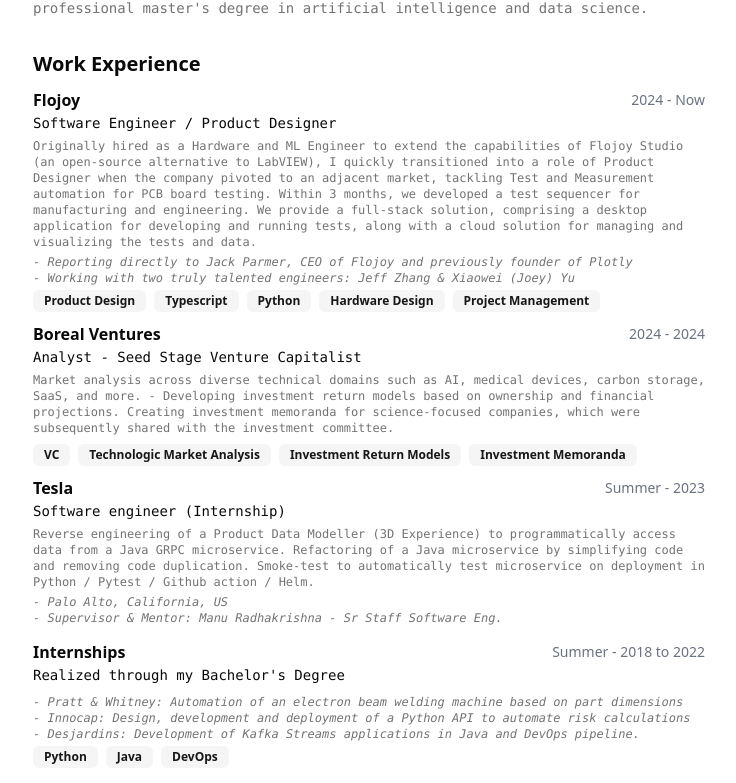
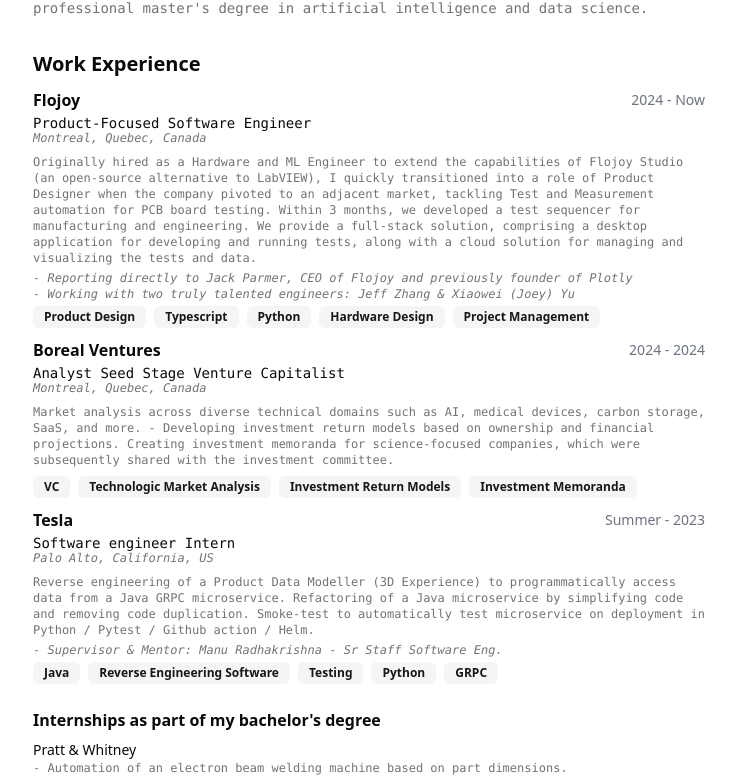
Before and after one commit to LatentDream/guillaume.sh, a React (Vite) app: page / in a window 1280 px wide. Shown: the part 372-1155 px from the top of the page, without its empty margins (271-1007 px from the left). Built offline with nearby package versions, Linux system fonts and the light colour scheme.

Commit message:
chore: split internship and jobs

```diff
--- a/src/components/ui/job-card.tsx
+++ b/src/components/ui/job-card.tsx
@@ -54,14 +54,14 @@
 CardDescription.displayName = "CardDescription";
 
 const cardContentVariants = cva(
-  "text-pretty font-mono text-sm text-muted-foreground",
+  "text-pretty font-mono text-sm text-muted-foreground text-xs",
   {
     variants: {
       variant: {
         default:
           "",
         note:
-            "italic text-xs text-muted-foreground",
+            "italic text-muted-foreground",
       },
     },
     defaultVariants: {
--- a/src/routes/cv/cv.tsx
+++ b/src/routes/cv/cv.tsx
@@ -10,8 +10,9 @@
     company: "Flojoy",
     start: 2024,
     end: "Now",
+    loc: "Montreal, Quebec, Canada",
     link: "https://flojoy.ai",
-    title: "Software Engineer / Product Designer",
+    title: "Product-Focused Software Engineer",
     description: "Originally hired as a Hardware and ML Engineer to extend the capabilities of Flojoy Studio (an open-source alternative to LabVIEW), I quickly transitioned into a role of Product Designer when the company pivoted to an adjacent market, tackling Test and Measurement automation for PCB board testing. Within 3 months, we developed a test sequencer for manufacturing and engineering. We provide a full-stack solution, comprising a desktop application for developing and running tests, along with a cloud solution for managing and visualizing the tests and data.",
     badges: ["Product Design", "Typescript", "Python", "Hardware Design", "Project Management"],
     notes: ["Reporting directly to Jack Parmer, CEO of Flojoy and previously founder of Plotly", "Working with two truly talented engineers: Jeff Zhang & Xiaowei (Joey) Yu"]
@@ -20,8 +21,9 @@
     company: "Boreal Ventures",
     start: 2024,
     end: 2024,
+    loc: "Montreal, Quebec, Canada",
     link: "https://boreal.vc",
-    title: "Analyst - Seed Stage Venture Capitalist",
+    title: "Analyst Seed Stage Venture Capitalist",
     description: "Market analysis across diverse technical domains such as AI, medical devices, carbon storage, SaaS, and more. - Developing investment return models based on ownership and financial projections. Creating investment memoranda for science-focused companies, which were subsequently shared with the investment committee.",
     badges: ["VC", "Technologic Market Analysis", "Investment Return Models", "Investment Memoranda"],
     notes: []
@@ -30,21 +32,27 @@
     company: "Tesla",
     start: "Summer",
     end: 2023,
-    link: "https://flojoy.ai",
-    title: "Software engineer (Internship)",
+    loc: "Palo Alto, California, US",
+    link: "https://tesla.com",
+    title: "Software engineer Intern",
     description: "Reverse engineering of a Product Data Modeller (3D Experience) to programmatically access data from a Java GRPC microservice. Refactoring of a Java microservice by simplifying code and removing code duplication. Smoke-test to automatically test microservice on deployment in Python / Pytest / Github action / Helm.",
-    badges: [],
-    notes: ["Palo Alto, California, US", "Supervisor & Mentor: Manu Radhakrishna - Sr Staff Software Eng."]
+    badges: ["Java", "Reverse Engineering Software", "Testing", "Python", "GRPC"],
+    notes: ["Supervisor & Mentor: Manu Radhakrishna - Sr Staff Software Eng."]
+  },
+]
+
+const internships = [
+  {
+    company: "Pratt & Whitney",
+    description: "Automation of an electron beam welding machine based on part dimensions.",
   },
   {
-    company: "Internships",
-    start: "Summer",
-    end: "2018 to 2022",
-    link: "",
-    title: "Realized through my Bachelor's Degree",
-    description: "",
-    badges: ["Python", "Java", "DevOps"],
-    notes: ["Pratt & Whitney: Automation of an electron beam welding machine based on part dimensions", "Innocap: Design, development and deployment of a Python API to automate risk calculations", "Desjardins: Development of Kafka Streams applications in Java and DevOps pipeline."]
+    company: "Innocap",
+    description: "Design, development and deployment of a Python API to automate risk calculations.",
+  },
+  {
+    company: "Desjardins",
+    description: "Development of Kafka Streams applications in Java and DevOps pipeline.",
   },
 ]
 
@@ -142,7 +150,10 @@
                     {work.title}
                   </h4>
                 </CardHeader>
-                <CardContent className="mt-2 text-xs">
+                <CardContent variant="note">
+                    {work.loc}
+                </CardContent>
+                <CardContent className="mt-2">
                   {work.description}
                 </CardContent>
                 <div className="py-0.5" />
@@ -165,6 +176,25 @@
               </Card>
             );
           })}
+        { internships.length !== 0 && (
+          <Section className="mt-4">
+          <Card>
+            <CardHeader className="pb-2">
+              <h3 className="gap-x-1 font-semibold leading-none"> Internships as part of my bachelor's degree </h3>
+            </CardHeader>
+            {internships.map((internship) => (
+              <>
+                <h4 className="text-sm mt-1">
+                  {internship.company}
+                </h4>
+                <CardContent>
+                  -{" "}{internship.description}
+                </CardContent>
+              </>
+            ))}
+            </Card>
+            </Section>
+        )}
         </Section>
         <Section>
           <h2 className="text-xl font-bold">Education</h2>
@@ -199,7 +229,6 @@
         </Section>
         <Section>
           <h2 className="text-xl font-bold">Skills</h2>
-          <h3 className="text-md font-bold">Programming Languages</h3>
           <div className="flex flex-wrap gap-1">
             <Badge>Python</Badge>
             <Badge>TypeScript</Badge>
@@ -208,13 +237,9 @@
             <Badge>Machine Learning</Badge>
             <Badge>Deep Learning</Badge>
             <Badge>Data Science</Badge>
-          </div>
-          <h3 className="text-md font-bold">Other</h3>
-          <div className="flex flex-wrap gap-1">
             <Badge>Product Design</Badge>
             <Badge>UI/UX</Badge>
             <Badge>Project Management</Badge>
-            <Badge>"Public" Speaking</Badge>
             <Badge>French</Badge>
             <Badge>English</Badge>
           </div>
```
